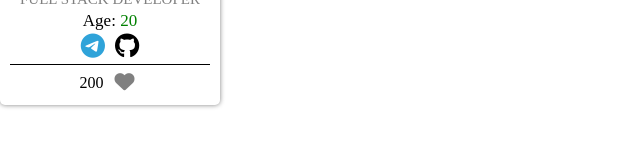
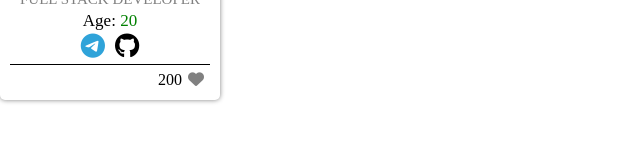
Before and after one commit to ArtyomHloba/react-intro-dz, a React (Vite) app: page / in a window 1280 px wide. Shown: the part 144-300 px from the top of the page, without its empty margins (0-640 px from the left). Built offline with nearby package versions, Linux system fonts and the light colour scheme.

Commit message:
Fix like style

```diff
--- a/src/components/UserCard/UserCard.module.css
+++ b/src/components/UserCard/UserCard.module.css
@@ -67,13 +67,14 @@ body{
     display: flex;
     justify-content: center;
     align-items: center;
-    gap: 5px;
+
+    margin-left: auto;
 }
 
 .heart{
     color: red;
     border: none;
-    font-size: 20px;
+    font-size: 16px;
     cursor: pointer;
     border-radius: 50%;
     background-color: white;
```
